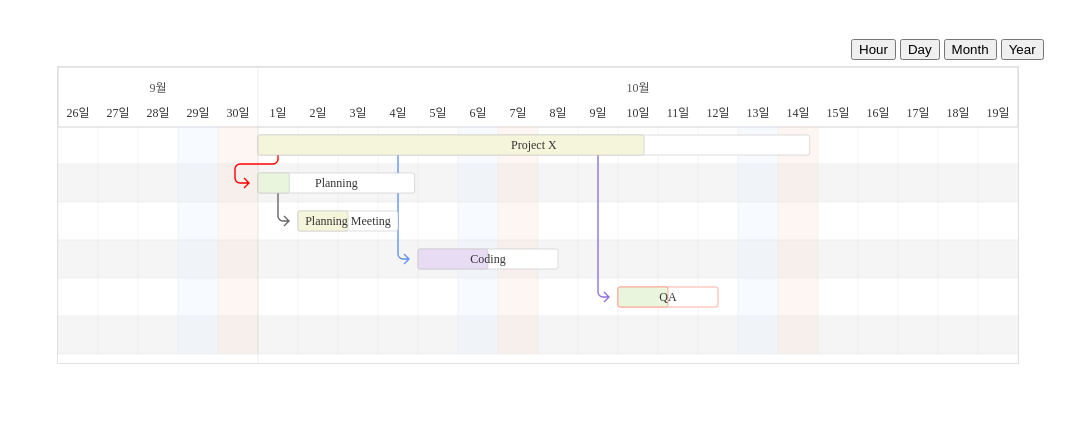
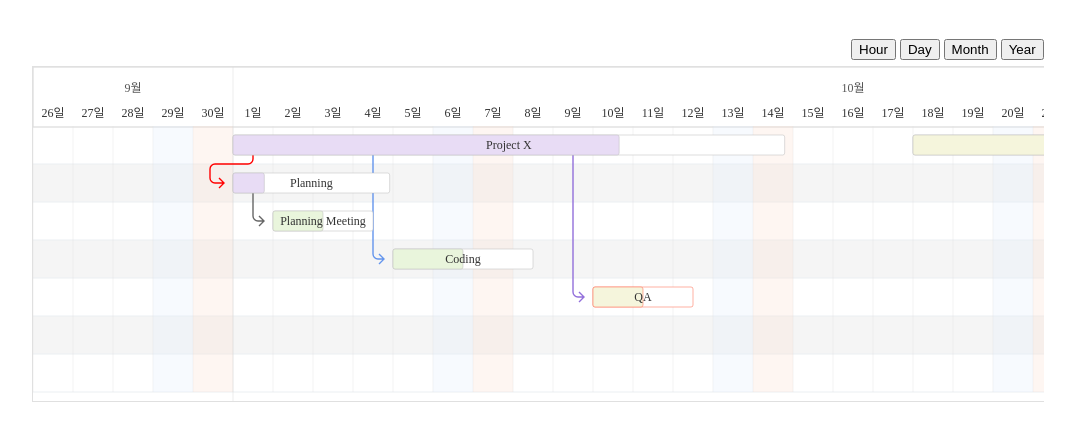
Before and after one commit to Vbboi24/gan2chart, a website: page index.html in a window 1280 px wide. Shown: the part 74-501 px from the top of the page, without its empty margins (102-1177 px from the left). Drawn offline with Linux system fonts and the light colour scheme.

Commit message:
index option

```diff
--- a/index.html
+++ b/index.html
@@ -108,6 +108,17 @@
 <script>
   const tasks = [
     {
+      startDate: '2018-10-18 01:00:00',
+      endDate: '2018-10-30 20:00:00',
+      name: 'Project Y',
+      id: "task0",
+      index: 0,
+      progress: 70,
+      progressFixed: true,
+      customClass: 'bar-tomato',
+      childTask: []
+    },
+    {
       startDate: '2018-10-01 01:00:00',
       endDate: '2018-10-14 20:00:00',
       name: 'Project X',
@@ -158,11 +169,12 @@
   ];
 
 
-  new Gan2Chart('#parent-chart', tasks, {
+  const gan2Chart = new Gan2Chart('#parent-chart', tasks, {
     viewMode: 'day',
     popupTrigger: 'click',
     autoScroll: false,
     language: 'ko',
+    ignoreIndex: false,
     datePaddingQty: 5,
     popupHtmlSupplier: (task) => {
       return `<div class="title">${task.name} ${task.fixed ? '&para;' : ''}</div>
@@ -191,6 +203,7 @@
         language: 'en',
         viewMode: 'hour',
         autoScroll: true,
+        ignoreIndex: true,
         paddingBarCount: 1,
         onChange: (e, changedTask) => {
           const findTask = task.getAllChildTaskWithThis
--- a/package.json
+++ b/package.json
@@ -1,6 +1,6 @@
 {
   "name": "gan2chart",
-  "version": "0.1.4",
+  "version": "0.1.5",
   "description": "A gantt chart library",
   "main": "dist/gan2chart.min.js",
   "scripts": {
--- a/src/gan2_task.ts
+++ b/src/gan2_task.ts
@@ -36,7 +36,6 @@ export default class Gan2Task {
     this._task = task;
     this.id = id ? id.toString() : Gan2Task.generateId(task);
     this.name = task.name;
-    this.index = gan2Chart._gan2TaskIndex++;
     this.startDate = DateUtil.parse(task.startDate);
     this.endDate = DateUtil.parse(task.endDate);
     this.progress = task.progress;
@@ -44,6 +43,13 @@ export default class Gan2Task {
     this.customArrowClass = task.customArrowClass;
     this.customClass = task.customClass;
     this.fixed = task.fixed;
+
+    // set task index
+    if (gan2Chart.option.ignoreIndex || task.index === undefined || task.index === null) {
+      this.index = gan2Chart._gan2TaskIndex++;
+    } else {
+      this.index = task.index;
+    }
 
     this.parentTask = parentTask;
     this.childTask = [];
--- a/src/index.ts
+++ b/src/index.ts
@@ -41,6 +41,7 @@ export interface Option {
   startDate?: string,     // optional. gantt chart startDate date
   endDate?: string,       // optional. gantt chart endDate date
   weekendCheck: boolean,
+  ignoreIndex?: boolean,  // default: true. generate new index.
   autoScroll: boolean,    // default: true. scroll to gantt chart startDate point
   datePaddingQty: any,    // default: true. ['auto', number] chart will be shown [startDate date - qty] to [endDate date + qty]
   paddingBarCount: number // default: 2. set the padding bar count on the bottom
@@ -74,6 +75,7 @@ const defaultOption: Option = {
   popupTrigger: 'mousemove',
   popupHtmlSupplier: null,
   autoScroll: true,
+  ignoreIndex: true,
   language: 'en',
   datePaddingQty: 'auto',
   paddingBarCount: 2
@@ -190,8 +192,7 @@ export default class Gan2Chart {
     }
 
     this.tasks = tasks.map(task => new Gan2Task(this, task, this._viewMode));
-    this._gan2TaskLength = this.tasks.reduce((acc, cur) => acc + cur.length, 0)
-                          + this.option.paddingBarCount;
+    this._gan2TaskLength = this._gan2TaskIndex + this.option.paddingBarCount;
   }
 
   /**
```
Also changed, not shown: README.md, dist/gan2chart.js, dist/gan2chart.min.js.
